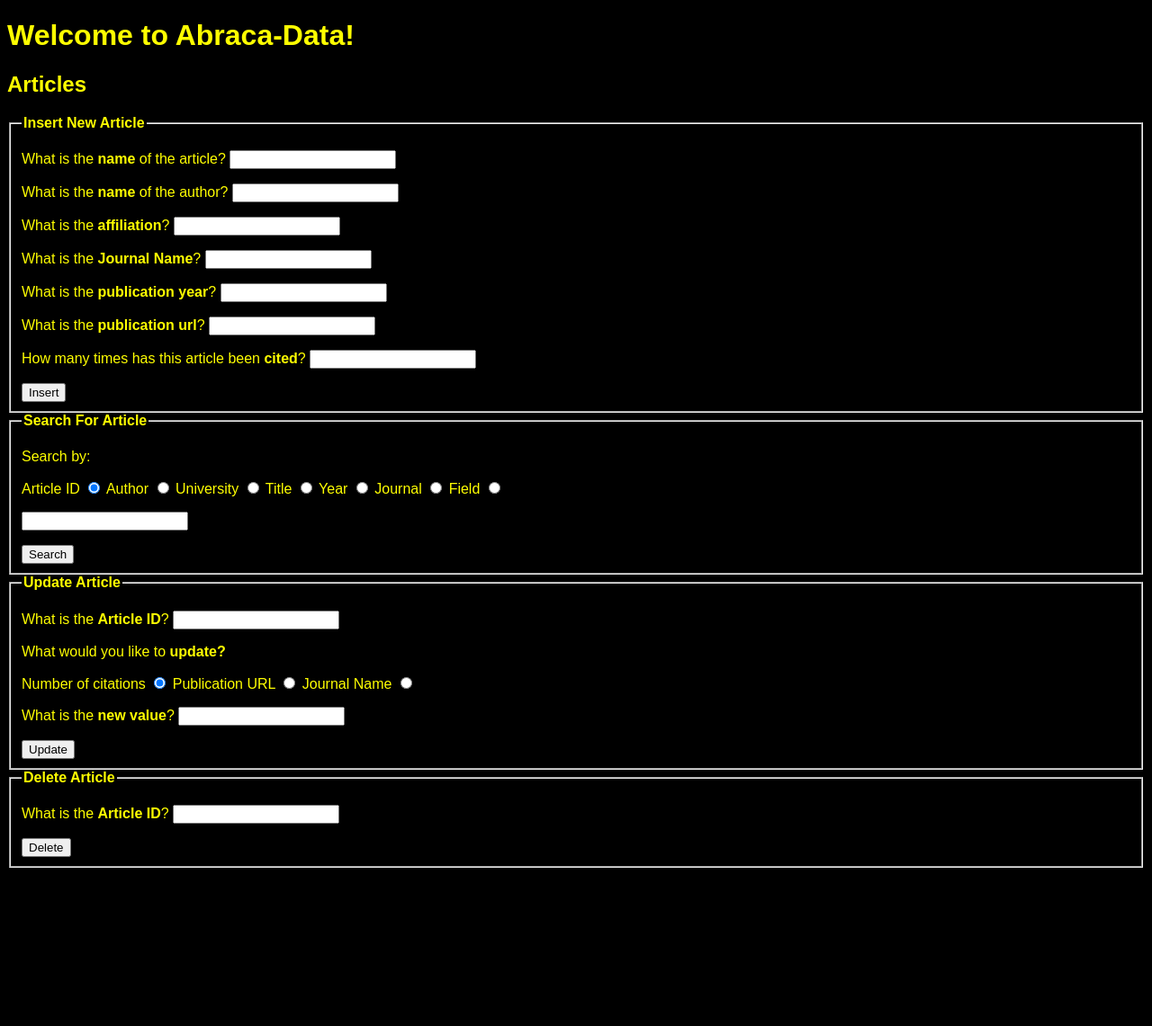
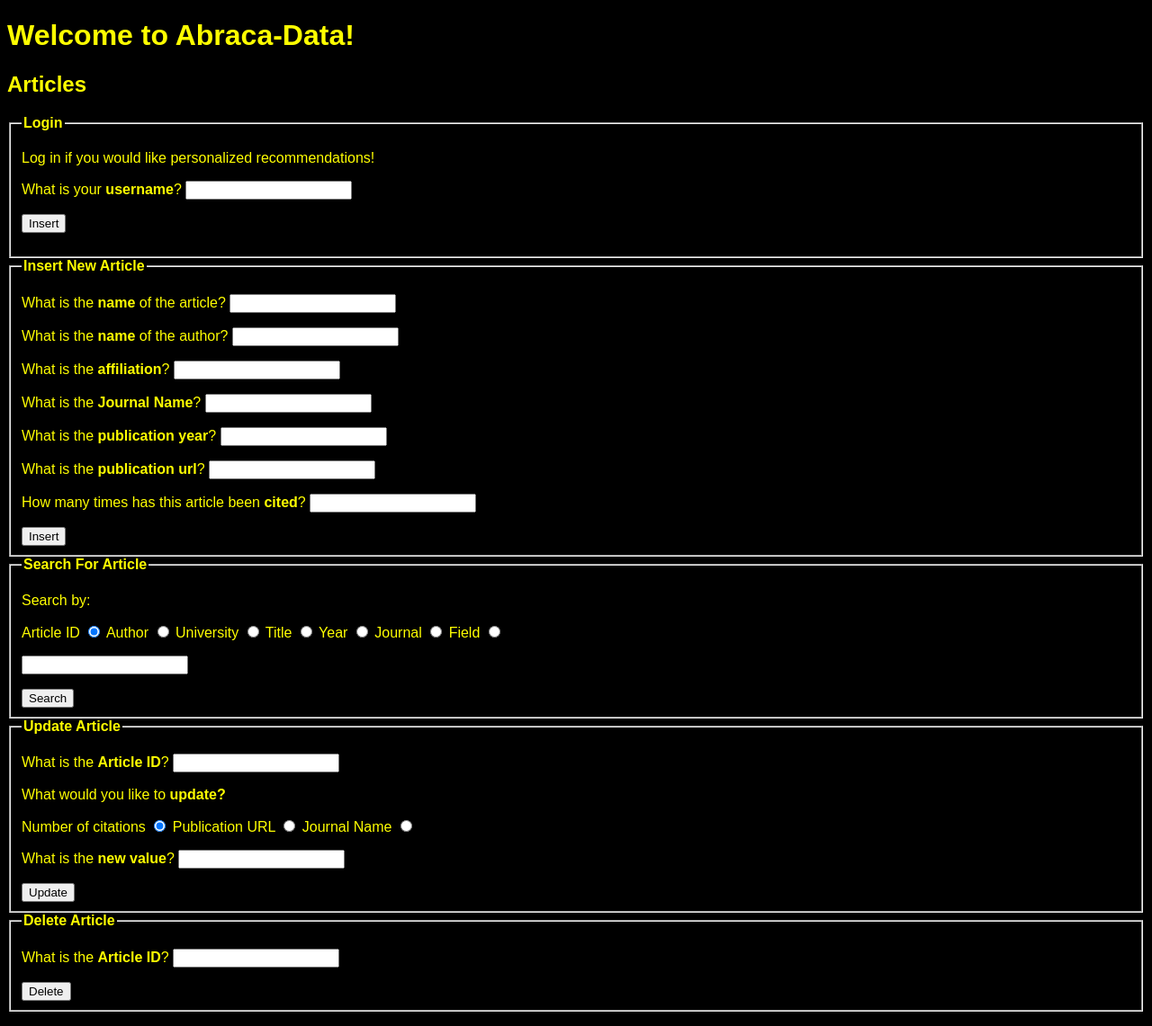
Before and after one commit to hyun11732/abracada, a Flask app: page / in a window 1280 px wide. Shown: the whole page at 90% size. Before the commit the page ends 965 px from the top, so only its background shows below. Run offline with Flask 2, Linux system fonts and the light colour scheme.

Commit message:
Added user login

```diff
--- a/templates/webpage.html
+++ b/templates/webpage.html
@@ -9,6 +9,20 @@
   <body>
     <h1>Welcome to Abraca-Data!</h1>
     <h2>Articles</h2>
+    <form>
+      <fieldset>
+        <legend><b>Login</b></legend>
+        <p>Log in if you would like personalized recommendations!</p>
+        <p>
+          <label>What is your <b>username</b>?</label>
+          <input type = "text"
+                 id = "myText81"
+                 value = "" />
+        </p>
+        <button type="button" onclick="login()">Insert</button>
+        <p id="demo1"></p>
+      </fieldset>
+    </form>
     <form>
       <fieldset>
         <legend><b>Insert New Article</b></legend>
@@ -231,6 +245,20 @@
         });
 
       }
+      function login() {
+        var user = document.getElementById("myText81").value;
+        document.getElementById("demo1").innerHTML = "Logged in as "+user;
+        $.post( "/login", {
+          username : user }).done(function(data) {
+          var stat = data["status"];
+          if(stat == "fail") {
+            alert("ERROR: Could not create new account")
+          } else {
+            alert(stat);
+          }
+        });
+
+      }
     </script>
   </body>
 </html>
```
